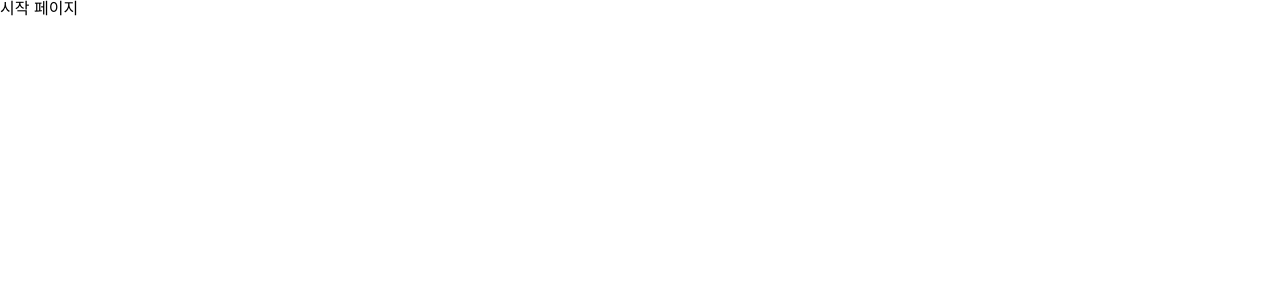
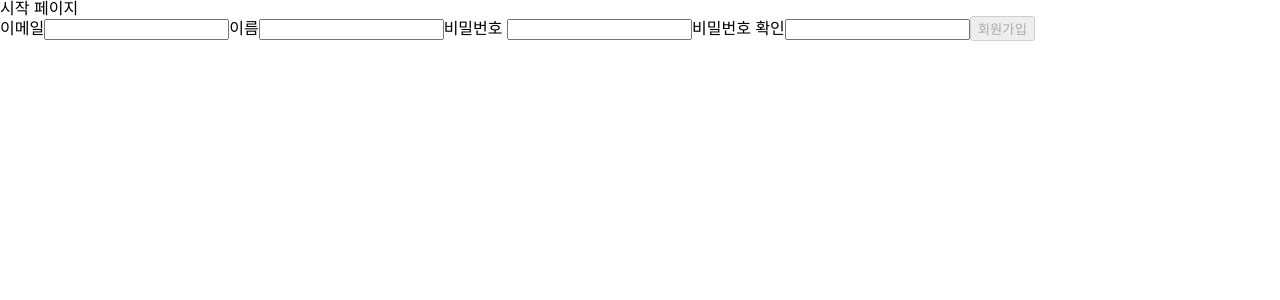
Before and after one commit to kijiwon/test_project, a React (Create React App) app: page / in a window 1280 px wide. Shown: the top 300 px of the page. Built offline with nearby package versions, Linux system fonts and the light colour scheme.

Commit message:
signup api 연동

```diff
--- a/package.json
+++ b/package.json
@@ -3,12 +3,14 @@
   "version": "0.1.0",
   "private": true,
   "dependencies": {
+    "@tanstack/react-query": "^5.81.2",
     "@testing-library/dom": "^10.4.0",
     "@testing-library/jest-dom": "^6.6.3",
     "@testing-library/react": "^16.3.0",
     "@testing-library/user-event": "^13.5.0",
     "react": "^19.1.0",
     "react-dom": "^19.1.0",
+    "react-router-dom": "^7.6.2",
     "react-scripts": "5.0.1",
     "styled-components": "^6.1.19",
     "web-vitals": "^2.1.4"
--- a/src/App.js
+++ b/src/App.js
@@ -1,5 +1,12 @@
+import { Signup } from "./components/Signup";
+
 function App() {
-  return <div className="App">시작 페이지</div>;
+  return (
+    <div className="App">
+      시작 페이지
+      <Signup />
+    </div>
+  );
 }
 
 export default App;
--- /dev/null
+++ b/src/components/Signup.jsx
@@ -0,0 +1,123 @@
+import { useState } from "react";
+
+export const Signup = () => {
+  const [email, setEmail] = useState("");
+  const [name, setName] = useState("");
+  const [password, setPassword] = useState("");
+  const [confirmPassword, setConfirmPassword] = useState("");
+
+  const [isValidatedEmail, setIsValidatedEmail] = useState(true);
+  const [isValidatedPassword, setIsValidatedPassword] = useState(false);
+  const [isConfirmed, setIsConfirmed] = useState(false);
+
+  // 이메일 유효성 검사
+  const checkEmail = (email) => {
+    const regEmail =
+      /^[0-9a-zA-Z]([-_.]?[0-9a-zA-Z])*@[0-9a-zA-Z]([-_.]?[0-9a-zA-Z])*\.[a-zA-Z]{2,3}$/i;
+    setIsValidatedEmail(regEmail.test(email));
+  };
+
+  //비밀번호 유효성 검사
+  const checkPassword = (pw) => {
+    const regex = /^(?=.*[A-Za-z])(?=.*\d)(?=.*[!%*#?&])[A-Za-z\d!%*#?&]{8,}$/;
+    setIsValidatedPassword(regex.test(pw));
+  };
+
+  const checkConfirmPassword = (cp) => {
+    cp === password ? setIsConfirmed(true) : setIsConfirmed(false);
+  };
+
+  const handleSignup = async (e) => {
+    e.preventDefault();
+    const formData = {
+      username: email,
+      name: name,
+      password: password,
+      confirmPassword: confirmPassword,
+    };
+
+    await fetch(`${process.env.REACT_APP_API_URL}/signup`, {
+      method: "POST",
+      headers: {
+        "Content-Type": "application/json",
+      },
+      body: JSON.stringify(formData),
+    })
+      .then(async (res) => {
+        if (res.status === 200) {
+          alert("회원가입 완료");
+        } else {
+          const message = await res.json();
+          console.log(message.username[0]);
+        }
+      })
+      .catch((err) => {
+        console.log("err>>", err);
+      });
+  };
+
+  return (
+    <form>
+      <label htmlFor="email">이메일</label>
+      <input
+        id="email"
+        type="email"
+        value={email}
+        onChange={(e) => setEmail(e.target.value)}
+        onBlur={(e) => checkEmail(e.target.value)}
+        required
+      />
+      {!isValidatedEmail && <p>이메일 형식이 아닙니다</p>}
+
+      <label htmlFor="name">이름</label>
+      <input
+        id="name"
+        type="text"
+        value={name}
+        onChange={(e) => setName(e.target.value)}
+        required
+      />
+
+      <label htmlFor="password">비밀번호 </label>
+      <input
+        id="password"
+        type="password"
+        value={password}
+        onChange={(e) => {
+          setPassword(e.target.value);
+          checkPassword(e.target.value);
+        }}
+        required
+      />
+      {!isValidatedPassword && password.length > 0 && (
+        <p>
+          비밀번호는 8자 이상, 숫자, 영문자, 특수문자(!%*#?&) 1개 이상을 사용해
+          주세요
+        </p>
+      )}
+
+      <label htmlFor="confirmPassword">비밀번호 확인</label>
+      <input
+        id="confirmPassword"
+        type="password"
+        value={confirmPassword}
+        onChange={(e) => {
+          setConfirmPassword(e.target.value);
+          checkConfirmPassword(e.target.value);
+        }}
+        required
+      />
+      {!isConfirmed && confirmPassword.length > 0 && (
+        <p>비밀번호와 일치하지 않습니다</p>
+      )}
+
+      <button
+        type="submit"
+        disabled={!(isConfirmed && isValidatedPassword)}
+        onClick={handleSignup}
+      >
+        회원가입
+      </button>
+    </form>
+  );
+};
--- a/src/index.js
+++ b/src/index.js
@@ -1,11 +1,16 @@
 import ReactDOM from "react-dom/client";
 import GlobalStyle from "./style/GlobalStyle";
 import App from "./App";
+import { QueryClient, QueryClientProvider } from "@tanstack/react-query";
+
+const queryClient = new QueryClient();
 
 const root = ReactDOM.createRoot(document.getElementById("root"));
 root.render(
   <>
     <GlobalStyle />
-    <App />
+    <QueryClientProvider client={queryClient}>
+      <App />
+    </QueryClientProvider>
   </>
 );
```
Also changed, not shown: 2 other files (tests, documents, lock files or other folders).
